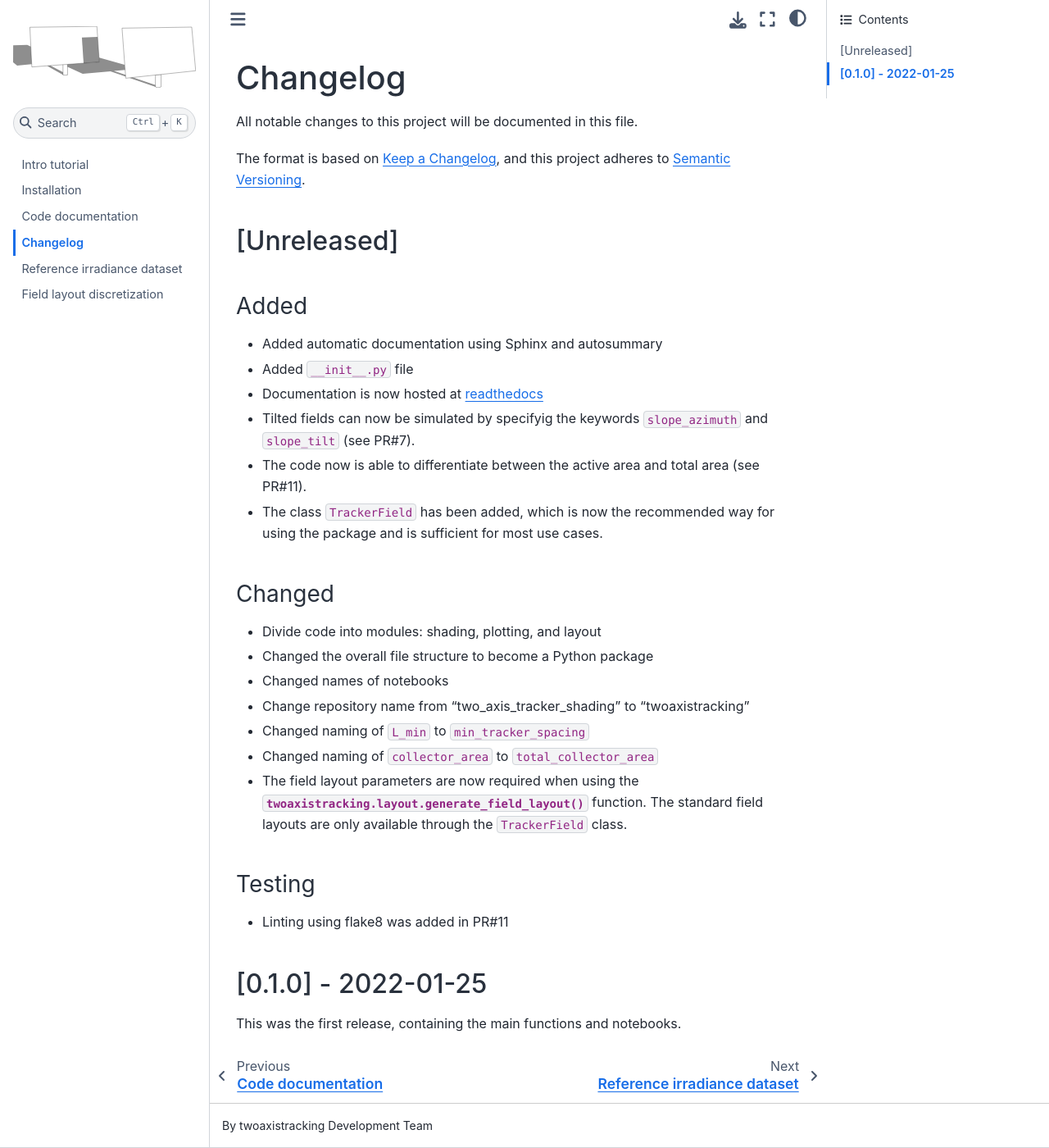
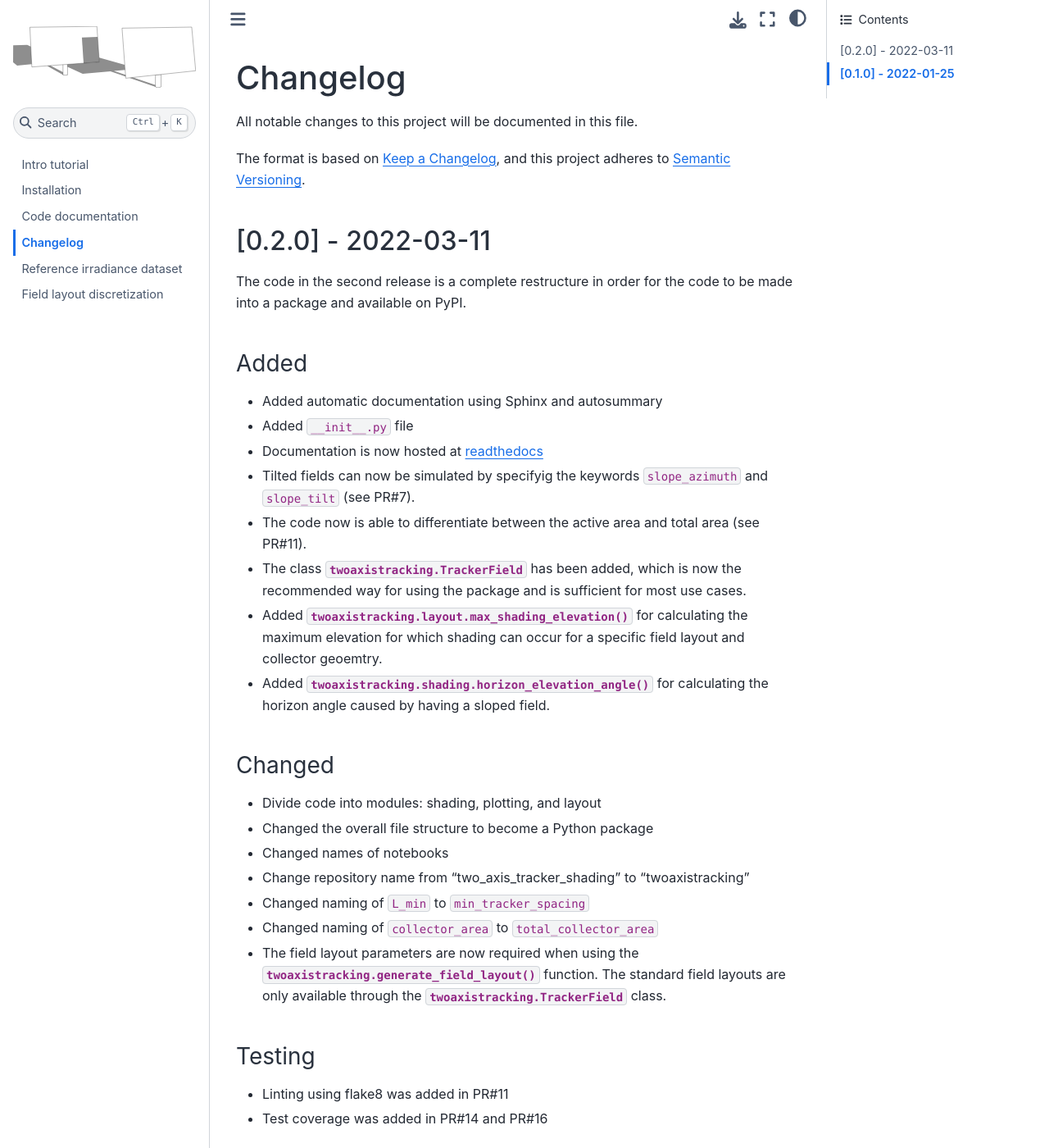
Before and after one commit to pvlib/twoaxistracking, a Sphinx documentation site: the page built from docs/source/whatsnew.md, in a window 1280 px wide and 1400 px high. Shown: the whole window at 82% size. Built offline with Sphinx 7.4.7 and the Sphinx Book theme 1.1.4, drawn with Linux system fonts in a browser that asks for light colours.

Commit message:
Release version 0.2.0 and upload to PyPI (#24)
* Add release data to whatsnew

* Update version number in setup.cfg

* Create publish.yml

* Update whatsnew date

* Fix typo in field_layout_discretization.ipynb

* Update whatsnew.md

* Update whatsnew.md

* Add functions to whatsnew.md

* Update whatsnew.md

* Update whatsnew.md

* Update whatsnew.md

```diff
--- a/docs/source/whatsnew.md
+++ b/docs/source/whatsnew.md
@@ -4,7 +4,9 @@ All notable changes to this project will be documented in this file.
 The format is based on [Keep a Changelog](https://keepachangelog.com/en/1.0.0/),
 and this project adheres to [Semantic Versioning](https://semver.org/spec/v2.0.0.html).
 
-## [Unreleased]
+## [0.2.0] - 2022-03-11
+The code in the second release is a complete restructure in order for the code to be
+made into a package and available on PyPI.
 
 ### Added
 - Added automatic documentation using Sphinx and autosummary
@@ -13,8 +15,13 @@ and this project adheres to [Semantic Versioning](https://semver.org/spec/v2.0.0
 - Tilted fields can now be simulated by specifyig the keywords ``slope_azimuth`` and
    ``slope_tilt`` (see PR#7).
 - The code now is able to differentiate between the active area and total area (see PR#11).
-- The class `TrackerField` has been added, which is now the recommended way for using
+- The class {py:class}`twoaxistracking.TrackerField` has been added, which is now the recommended way for using
   the package and is sufficient for most use cases.
+- Added {py:func}`twoaxistracking.layout.max_shading_elevation` for calculating the
+  maximum elevation for which shading can occur for a specific field layout and collector geoemtry.
+- Added {py:func}`twoaxistracking.shading.horizon_elevation_angle` for calculating the
+  horizon angle caused by having a sloped field.
+
 
 ### Changed
 - Divide code into modules: shading, plotting, and layout
@@ -25,11 +32,12 @@ and this project adheres to [Semantic Versioning](https://semver.org/spec/v2.0.0
 - Changed naming of ``L_min`` to ``min_tracker_spacing``
 - Changed naming of ``collector_area`` to ``total_collector_area``
 - The field layout parameters are now required when using the
-  {py:func}`twoaxistracking.layout.generate_field_layout` function. The standard field layouts
-  are only available through the `TrackerField` class.
+  {py:func}`twoaxistracking.generate_field_layout` function. The standard field layouts
+  are only available through the {py:class}`twoaxistracking.TrackerField` class.
 
 ### Testing
 - Linting using flake8 was added in PR#11
+- Test coverage was added in PR#14 and PR#16
 
 ## [0.1.0] - 2022-01-25
 This was the first release, containing the main functions and notebooks.
--- a/setup.cfg
+++ b/setup.cfg
@@ -1,7 +1,7 @@
 [metadata]
 name = twoaxistracking
-version = 0.1.0
-author = Adam R. Jensen
+version = 0.2.0
+author = 'Adam R. Jensen, Kevin Anderson'
 author_email = adam-r-j@hotmail.com
 description = twoaxistracking is a python package for simulating two-axis tracking solar collectors, particularly self-shading.
 long_description = file: README.md
@@ -9,6 +9,7 @@ long_description_content_type = text/markdown
 url = https://github.com/pvlib/twoaxistracking
 project_urls =
     Bug Tracker = https://github.com/pvlib/twoaxistracking/issues
+    Documentation = https://twoaxistracking.readthedocs.io
 classifiers =
     Programming Language :: Python :: 3
     License :: OSI Approved :: BSD License
```
Also changed, not shown: docs/source/notebooks/field_layout_discretization.ipynb, 1 other file.
